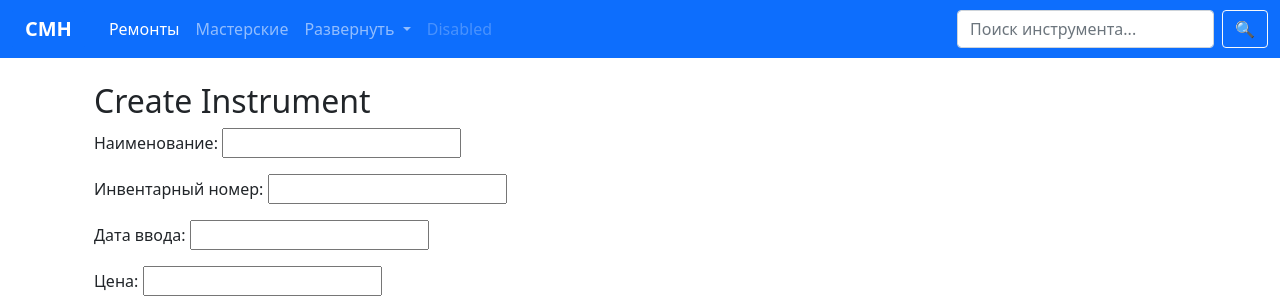
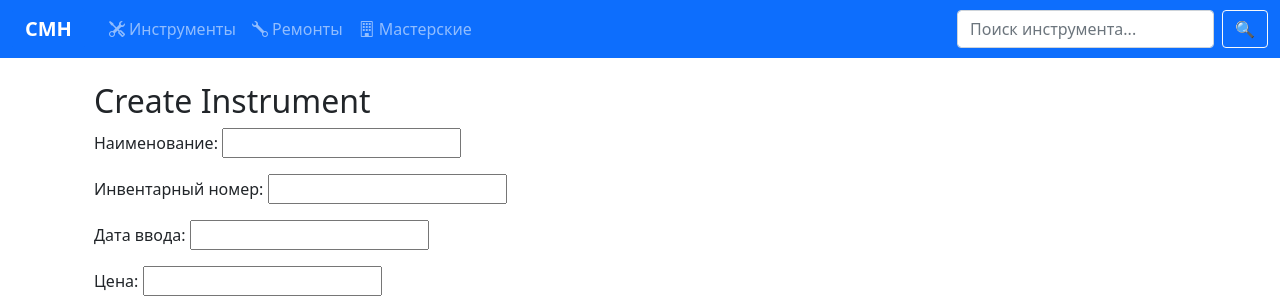
Before and after one commit to botnbot/instrument_control, a Django app: page /instruments/create/ in a window 1280 px wide. Shown: the top 300 px of the page. Run offline with Django 5.2, Linux system fonts and the light colour scheme; some libraries are stand-ins or nearby versions.

Commit message:
navbar refactored in base.html icons imported to base.html Django messages added to base.html

```diff
--- a/templates/base.html
+++ b/templates/base.html
@@ -2,13 +2,16 @@
 <!DOCTYPE html>
 <html lang="ru">
 <head>
+    <meta charset="UTF-8">
     <meta name="viewport" content="width=device-width, initial-scale=1">
-    <title>{% block title %}{% endblock %}</title>
+    <title>{% block title %}Система учёта инструмента{% endblock %}</title>
+    <!-- Bootstrap CSS -->
     <link rel="stylesheet" href="{% static 'css/bootstrap.min.css' %}">
+    <!-- Bootstrap Icons -->
     <link href="https://cdn.jsdelivr.net/npm/bootstrap-icons@1.11.3/font/bootstrap-icons.css" rel="stylesheet">
     <style>
         .info-table-link {
-            color: black;
+            color: #212529;
             text-decoration: none;
         }
         .info-table-link:hover {
@@ -36,15 +39,13 @@
         <div class="collapse navbar-collapse" id="navbarSupportedContent">
             <ul class="navbar-nav me-auto mb-2 mb-lg-0">
                 <li class="nav-item">
-                    <a class="nav-link active" aria-current="page" href="{% url 'core:repair_list' %}">Ремонты</a>
+                    <a class="nav-link" href="{% url 'core:instrument_list' %}">
+                        <i class="bi bi-tools"></i> Инструменты
+                    </a>
                 </li>
                 <li class="nav-item">
-                    <a class="nav-link" href="{% url 'core:repairer_list' %}">Мастерские</a>
-                </li>
-                <li class="nav-item dropdown">
-                    <a class="nav-link dropdown-toggle" href="#" role="button" data-bs-toggle="dropdown"
-                       aria-expanded="false">
-                        Развернуть
+                    <a class="nav-link" href="{% url 'core:repair_list' %}">
+                        <i class="bi bi-wrench"></i> Ремонты
                     </a>
                     <ul class="dropdown-menu">
                         <li><a class="dropdown-item" href="#">Action</a></li>
@@ -54,7 +55,9 @@
                     </ul>
                 </li>
                 <li class="nav-item">
-                    <a class="nav-link disabled" aria-disabled="true">Disabled</a>
+                    <a class="nav-link" href="{% url 'core:repairer_list' %}">
+                        <i class="bi bi-building"></i> Мастерские
+                    </a>
                 </li>
             </ul>
 
@@ -71,6 +74,16 @@
 </nav>
 
 <div class="container mt-4">
+
+    <!-- Django messages -->
+    {% if messages %}
+        {% for message in messages %}
+            <div class="alert alert-{{ message.tags }}">
+                {{ message }}
+            </div>
+        {% endfor %}
+    {% endif %}
+
     {% block content %}
     {% endblock %}
 </div>
```
